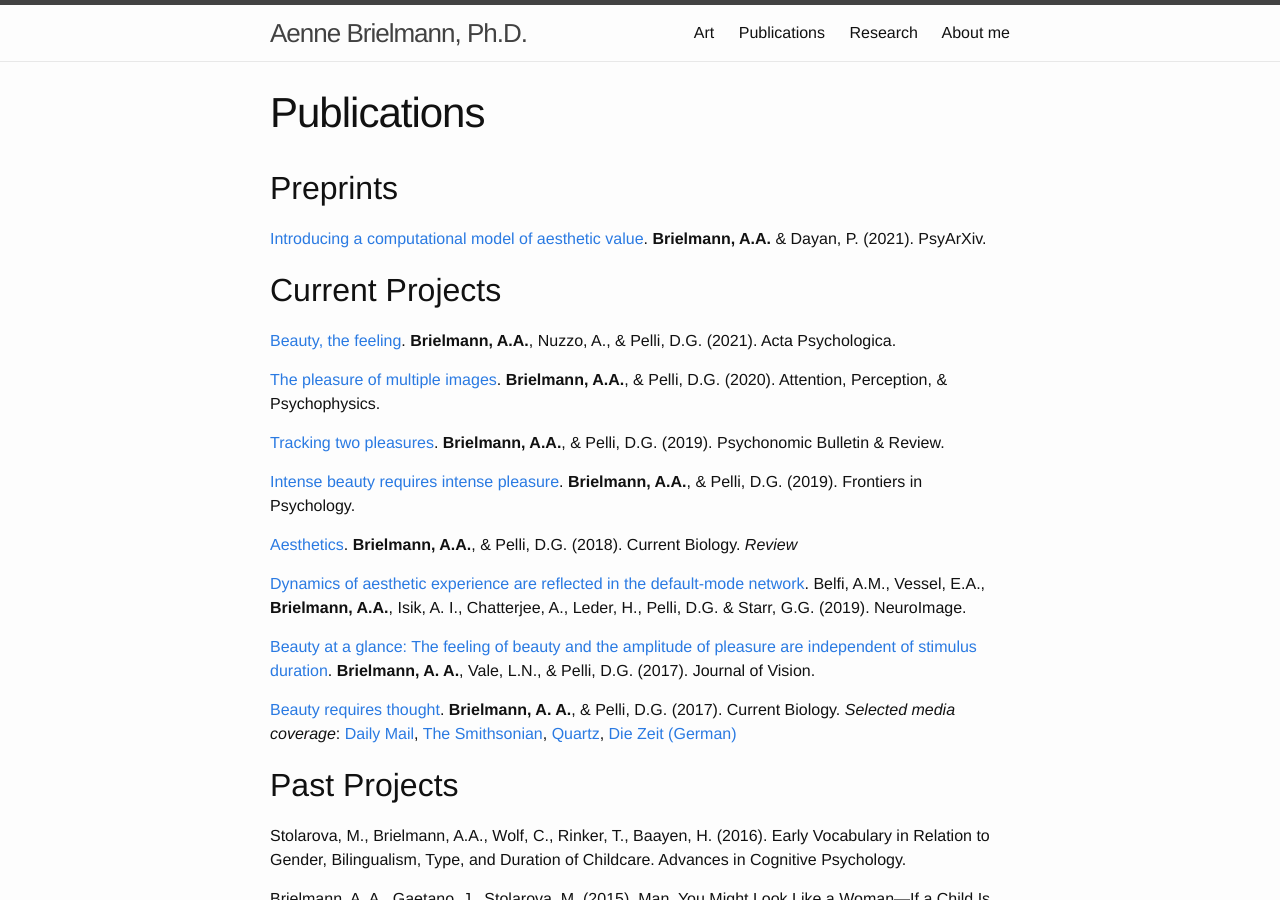
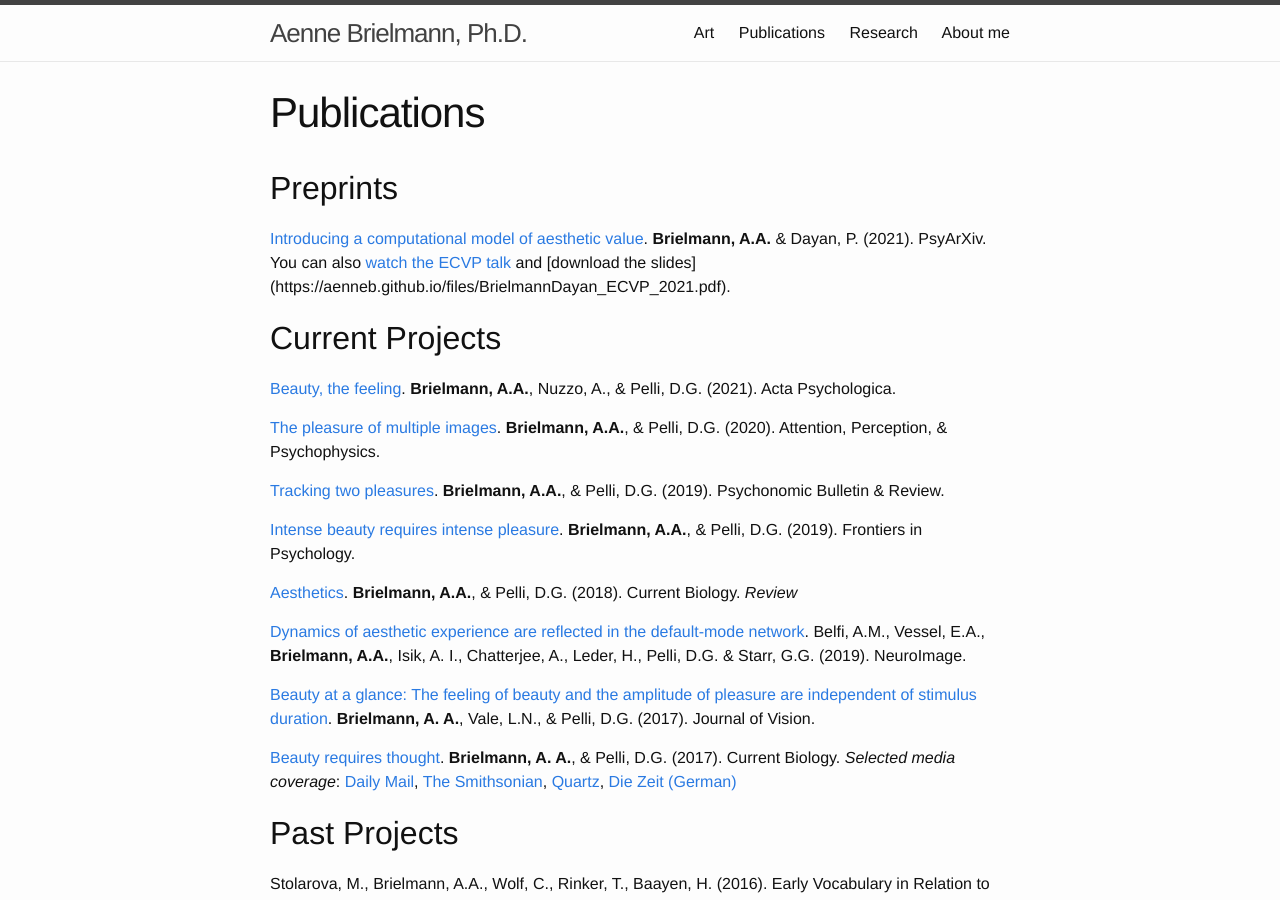
Before and after one commit to aenneb/aenneb.github.io, a Jekyll site: the page built from publications.md, in a window 1280 px wide and 900 px high. Built offline with Jekyll 4.4.1, drawn with Linux system fonts in a browser that asks for light colours.

Commit message:
Update publications.md

```diff
--- a/publications.md
+++ b/publications.md
@@ -7,6 +7,7 @@ permalink: /publications/
 ## Preprints
 
 [Introducing a computational model of aesthetic value](https://psyarxiv.com/eaqkc/). **Brielmann, A.A.** & Dayan, P. (2021). PsyArXiv.
+You can also [watch the ECVP talk](https://aenneb.github.io/files/BrielmannDayan_talk_ECVP2021_noQA.mp4) and [download the slides] (https://aenneb.github.io/files/BrielmannDayan_ECVP_2021.pdf).
 
 
 ## Current Projects
```
